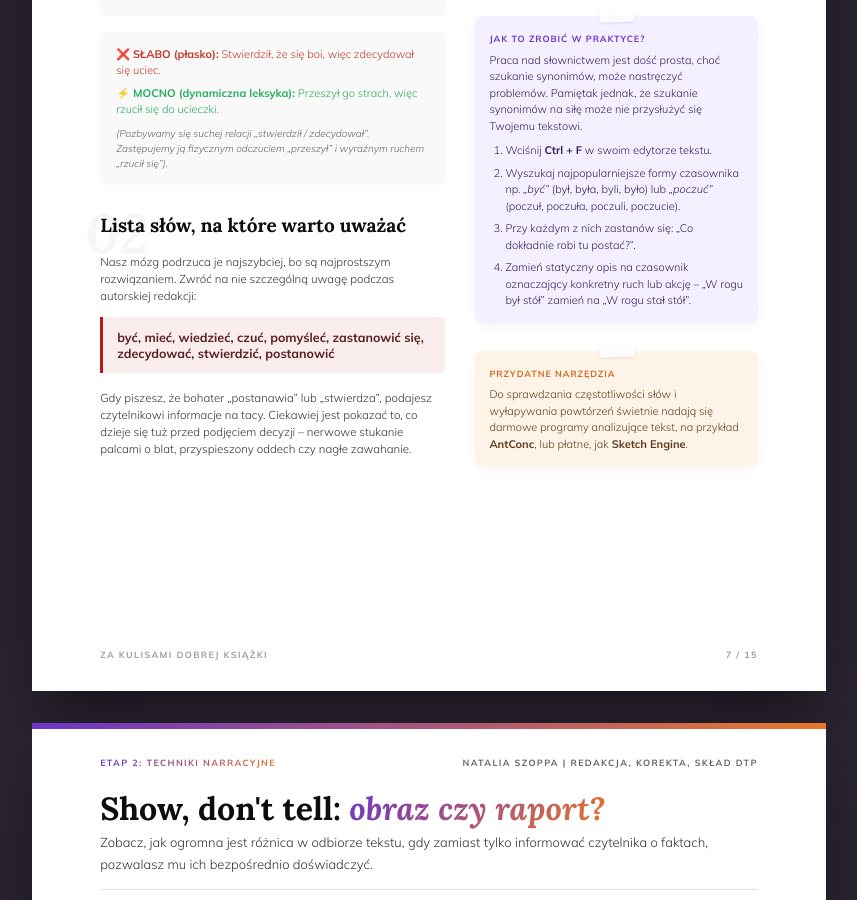
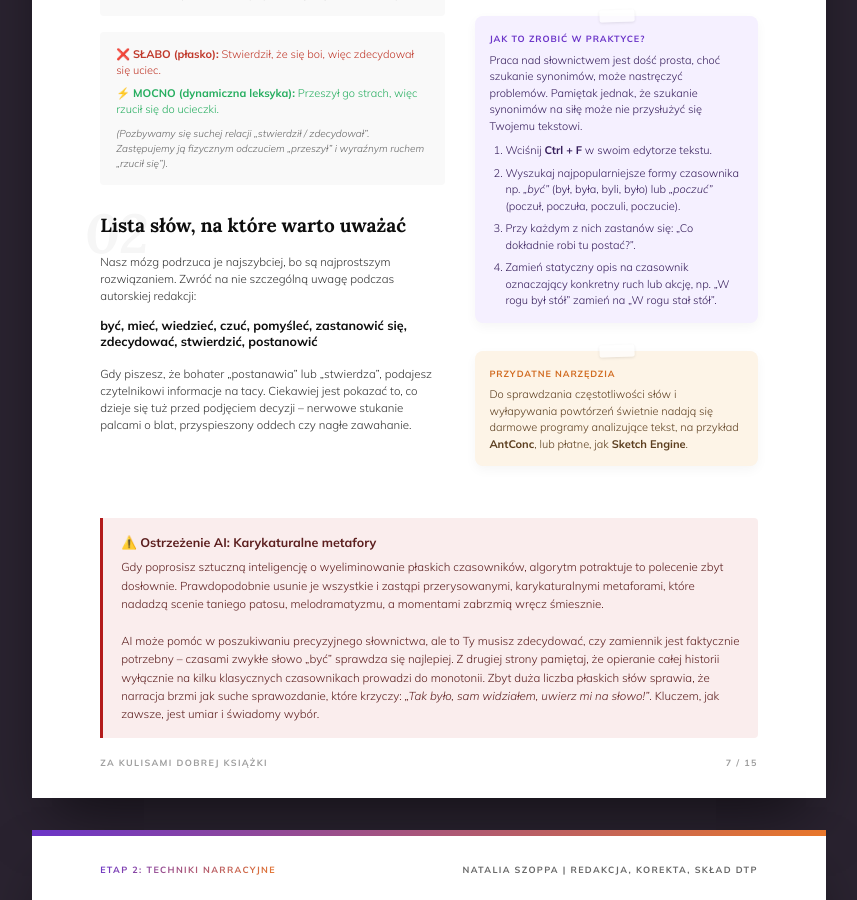
Before and after one commit to Bonnie00726/nataliaszoppa, a Jekyll site: the page arkusz językowy.html, which Jekyll copies as it is, in a window 1280 px wide and 900 px high, scrolled down 7395 px. Shown: the whole window, without its empty margins (211-1068 px from the left). Built offline with Jekyll 4.4.1, drawn with Linux system fonts in a browser that asks for light colours; some of the changed text lies outside the part shown.

Commit message:
Update arkusz językowy.html

```diff
--- a/arkusz językowy.html
+++ b/arkusz językowy.html
@@ -436,7 +436,7 @@
       <!-- Nowa ramka wyciągnięta z tekstu po lewej stronie -->
       <div class="box box-blue">
         <span class="box-title">Każde słowo ma znaczenie</span>
-        <p style="margin-bottom: 8px;">Zanim użyjesz jakiegoś słowa z przyzwyczajenia, zastanów się, co ono faktycznie wnosi do tekstu. Nie wstawiaj wyrazów tylko po to, by wydłużyć zdanie lun nadać lepszy rytm. Rytm buduje sie inaczej.</p>
+        <p style="margin-bottom: 8px;">Zanim użyjesz jakiegoś słowa z przyzwyczajenia, zastanów się, co ono faktycznie wnosi do tekstu. Nie wstawiaj wyrazów tylko po to, by wydłużyć zdanie lub nadać lepszy rytm. Rytm tworzy się inaczej.</p>
 
         <div style="background: rgba(255, 255, 255, 0.7); padding: 8px; border-radius: 4px; margin-bottom: 8px;">
           <p style="margin-bottom: 6px;"><strong>„Właściwie”</strong> – w języku polskim służy do poprawienia wcześniejszej wypowiedzi albo do pokazania wahania w naturalnej rozmowie np. w dialogu.</p>
@@ -450,7 +450,7 @@
         <span class="box-title">Kiedy zapychacze mają sens?</span>
         Usuwanie zbędnych słów dotyczy głównie narracji. <strong>W dialogach i myślach bohaterów panują inne zasady.</strong>
         <br><br>
-        Jeśli Twoja postać jest zdenerwowana, niepewna siebie lub szuka odpowiednich słów, zapychacze są bardzo przydatne. Zwroty takie jak <em>właściwie</em>, <em>jakby</em> czy <em>jakoś tak</em> sprawią, że jej wypowiedzi będą brzmiały naturalnie.
+        Jeśli Twoja postać jest zdenerwowana, niepewna siebie lub szuka odpowiednich słów, zapychacze są bardzo przydatne. Zwroty takie jak „właściwie”, „jakby” czy „jakoś tak” sprawią, że jej wypowiedzi będą brzmiały naturalnie.
       </div>
 
       <div class="box box-orange">
@@ -498,7 +498,8 @@
       <div class="q-header-area" style="margin-bottom: 16px;"><span class="qnum-bg" style="top: -15px;">02</span><h3 class="qtitle">Lista słów, na które warto uważać</h3></div>
       <p style="font-size: 11.5px; line-height: 1.5; color: var(--ink-soft); margin-bottom: 12px;">Nasz mózg podrzuca je najszybciej, bo są najprostszym rozwiązaniem. Zwróć na nie szczególną uwagę podczas autorskiej redakcji:</p>
 
-      <div style="background: #FAEDED; border-left: 3px solid #B31B1B; padding: 12px 14px; border-radius: 0 4px 4px 0; font-size: 12.5px; margin-bottom: 16px; color: #5c1f1f; font-weight: 700;">
+      <!-- ZMIANA: Zlikwidowano czerwoną ramkę, zostało samo pogrubienie -->
+      <div style="font-size: 12.5px; margin-bottom: 16px; color: var(--ink); font-weight: 700;">
         być, mieć, wiedzieć, czuć, pomyśleć, zastanowić się, zdecydować, stwierdzić, postanowić
       </div>
 
@@ -525,7 +526,7 @@
           <li style="margin-bottom: 6px;">Wciśnij <strong>Ctrl + F</strong> w swoim edytorze tekstu.</li>
           <li style="margin-bottom: 6px;">Wyszukaj najpopularniejsze formy czasownika np. <em>„być”</em> (był, była, byli, było) lub <em>„poczuć”</em> (poczuł, poczuła, poczuli, poczucie).</li>
           <li style="margin-bottom: 6px;">Przy każdym z nich zastanów się: „Co dokładnie robi tu postać?”.</li>
-          <li>Zamień statyczny opis na czasownik oznaczający konkretny ruch lub akcję – „W rogu był stół” zamień na „W rogu stał stół”.</li>
+          <li>Zamień statyczny opis na czasownik oznaczający konkretny ruch lub akcję, np. „W rogu był stół” zamień na „W rogu stał stół”.</li>
         </ol>
       </div>
 
@@ -535,8 +536,15 @@
       </div>
 
     </div>
+  </div>
 
+  <!-- ZMIANA: Nowa sekcja na całą szerokość pod dwiema kolumnami -->
+  <div style="background: #FAEDED; border-left: 3px solid #B31B1B; padding: 14px 18px; border-radius: 0 4px 4px 0; font-size: 11.5px; color: #5c1f1f; line-height: 1.6; margin-top: 16px; flex: none;">
+    <strong style="display: block; font-size: 12.5px; margin-bottom: 6px;">⚠️ Ostrzeżenie AI: Karykaturalne metafory</strong>
+    Gdy poprosisz sztuczną inteligencję o wyeliminowanie płaskich czasowników, algorytm potraktuje to polecenie zbyt dosłownie. Prawdopodobnie usunie je wszystkie i zastąpi przerysowanymi, karykaturalnymi metaforami, które nadadzą scenie taniego patosu, melodramatyzmu, a momentami zabrzmią wręcz śmiesznie.<br><br>
+    AI może pomóc w poszukiwaniu precyzyjnego słownictwa, ale to Ty musisz zdecydować, czy zamiennik jest faktycznie potrzebny – czasami zwykłe słowo „być” sprawdza się najlepiej. Z drugiej strony pamiętaj, że opieranie całej historii wyłącznie na kilku klasycznych czasownikach prowadzi do monotonii. Zbyt duża liczba płaskich słów sprawia, że narracja brzmi jak suche sprawozdanie, które krzyczy: <em>„Tak było, sam widziałem, uwierz mi na słowo!”</em>. Kluczem, jak zawsze, jest umiar i świadomy wybór.
   </div>
+
   <div class="runner bottom"><span>ZA KULISAMI DOBREJ KSIĄŻKI</span><span>7 / 15</span></div>
 </section>
 
```
Also changed, not shown: other parts of arkusz językowy.html (+1 -1 lines).
